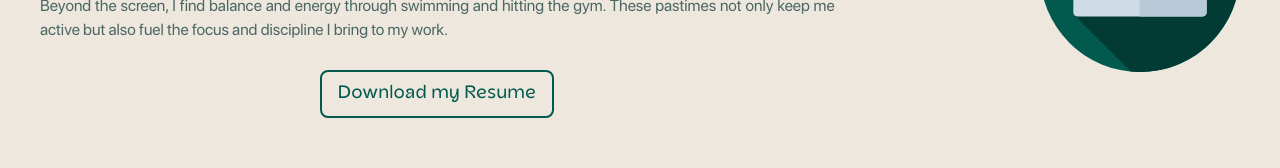
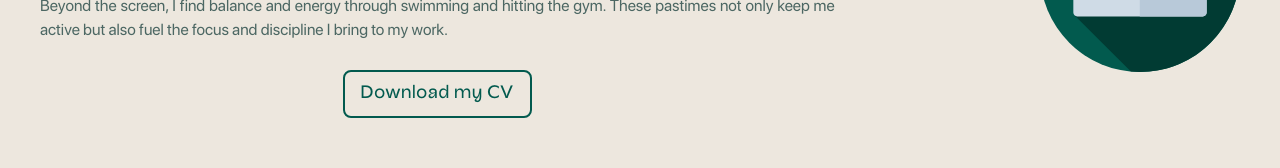
Before and after one commit to jamltg/dev-portfolio, a React (Vite) app: page / in a window 1280 px wide. Shown: the part 1728-1896 px from the top of the page. Built offline with nearby package versions, Linux system fonts and the light colour scheme.

Commit message:
change resume to cv

```diff
--- a/src/components/CollaborateInfo.jsx
+++ b/src/components/CollaborateInfo.jsx
@@ -1,11 +1,11 @@
 import React from 'react'
-import ResumePDF from '../assets/files/Resume-Full-Stack-Developer.pdf';
+import CVPdf from '../assets/files/CV-Software-Developer.pdf';
 
 export default function CollaborateInfo() {
     const handleDownload = () => {
         const link = document.createElement('a');
-        link.download = 'Resume-Full-Stack-Developer';
-        link.href = ResumePDF;
+        link.download = 'CV-Software-Developer';
+        link.href = CVPdf;
         link.click();
         };
 
@@ -21,7 +21,7 @@ export default function CollaborateInfo() {
         </div>
         <div className='mt-3 flex justify-center'>
             <div>
-                <button onClick={handleDownload} className='bg-none text-[#025a4e] border-2 border-[#025a4e] tracking-wider font-acornRegular text-lg px-4 py-2 mt-4 rounded-lg transition-colors duration-300 hover:bg-[#025a4e] hover:text-[#fff]'>Download my Resume</button>
+                <button onClick={handleDownload} className='bg-none text-[#025a4e] border-2 border-[#025a4e] tracking-wider font-acornRegular text-lg px-4 py-2 mt-4 rounded-lg transition-colors duration-300 hover:bg-[#025a4e] hover:text-[#fff]'>Download my CV</button>
             </div>
         </div>
     </div>
```
Also changed, not shown: 2 other files (tests, documents, lock files or other folders).
